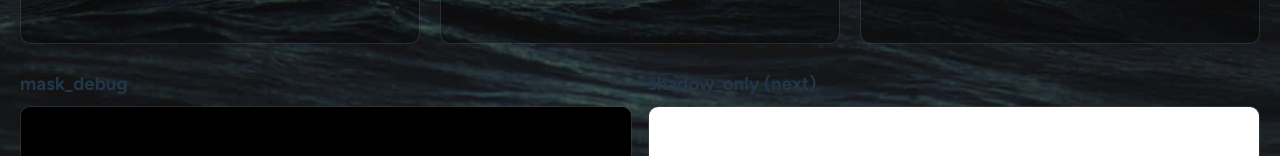
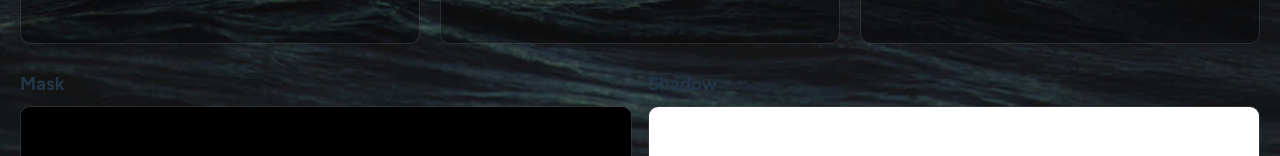
Before and after one commit to judelahage/realistic-shadow-generator-ts, a React (Vite) app: page / in a window 1280 px wide. Shown: the part 644-800 px from the top of the page. Built offline with nearby package versions, Linux system fonts and the light colour scheme.

Commit message:
fixed ui

```diff
--- a/src/App.tsx
+++ b/src/App.tsx
@@ -500,7 +500,7 @@ useEffect(() => {
       }}
     >
       <div style={{ minWidth: 0 }}>
-        <h3 style={{ margin: "8px 0" }}>mask_debug</h3>
+        <h3 style={{ margin: "8px 0" }}>Mask</h3>
         <div
           style={{
             width: "100%",
@@ -524,7 +524,7 @@ useEffect(() => {
       </div>
 
       <div style={{ minWidth: 0 }}>
-        <h3 style={{ margin: "8px 0" }}>shadow_only (next)</h3>
+        <h3 style={{ margin: "8px 0" }}>Shadow</h3>
         <div
           style={{
             width: "100%",
```
